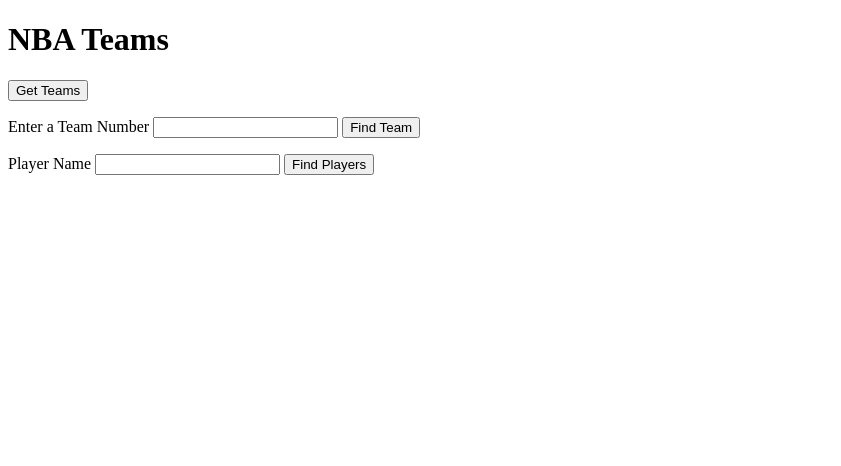
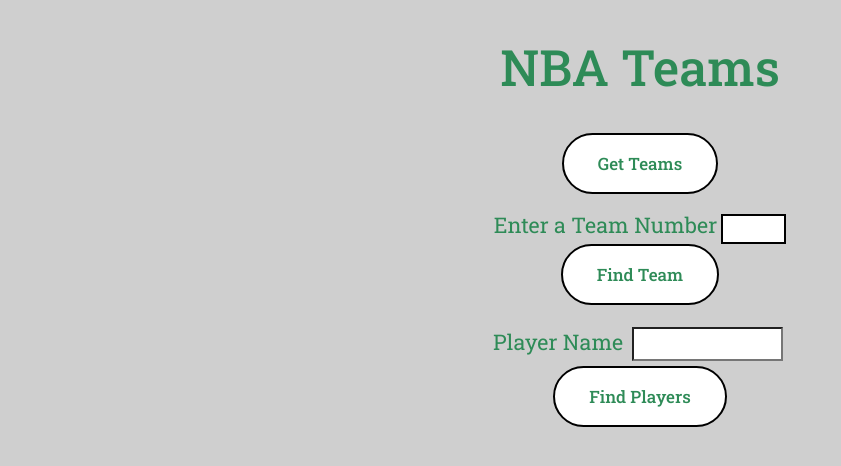
Before and after one commit to duanegero/BasketballAPI, a website built with webpack: page index.html in a window 1280 px wide. Shown: the whole page, without its empty margins (0-841 px from the left). Built offline with Linux system fonts and the light colour scheme.

Commit message:
adding stayling and stylesheet, other small fixes, adding id's to element missing them

```diff
--- a/app.js
+++ b/app.js
@@ -201,6 +201,8 @@
 
         //creating a new paragraph element to hold player info
         const playerPara = document.createElement('p');
+
+        playerPara.setAttribute('id', 'player-para')
         //adding new p element to the div
         playerContainer.appendChild(playerPara);
 
--- a/index.html
+++ b/index.html
@@ -4,10 +4,11 @@
     <meta charset="UTF-8">
     <meta name="viewport" content="width=device-width, initial-scale=1.0">
     <title>Document</title>
+    <link rel="stylesheet" href="./styles.css">
 </head>
 <body>
     <div id="team-list-div">
-        <h1>NBA Teams</h1>
+        <h1 id="main-header">NBA Teams</h1>
         <button id="get-teams-btn" type="button" onclick="fetchTeams()">Get Teams</button>
         <ol id="team-list"></ol>
     </div>
--- /dev/null
+++ b/styles.css
@@ -0,0 +1,119 @@
+@import url('https://fonts.googleapis.com/css2?family=Roboto+Slab:wght@100..900&display=swap');
+
+body{
+    background-color: rgb(207, 207, 207);
+}
+
+#main-header{
+    text-align: center;
+    font-family: "Roboto Slab", serif;
+    font-optical-sizing: auto;
+    font-weight: 500;
+    font-style: normal;
+    font-size: 50px;
+    color: seagreen;
+}
+
+#get-teams-btn {
+    background-color: white;
+    color: seagreen;
+    border-radius: 10em;
+    font-size: 17px;
+    font-weight: 500;
+    padding: 1em 2em;
+    cursor: pointer;
+    transition: all 0.3s ease-in-out;
+    border: 2px solid black;
+    box-shadow: 0 0 0 0 seagreen;
+    display: block;
+    margin: 0 auto;
+    font-family: "Roboto Slab", serif;
+    color: seagreen;
+
+}
+#get-teams-btn:hover {
+    transform: translateY(-4px) translateX(-2px);
+    box-shadow: 2px 5px 0 0 seagreen;
+}
+
+#get-teams-btn:active {
+    transform: translateY(2px) translateX(1px);
+    box-shadow: 0 0 0 0 black;
+}
+
+#team-list{
+    font-family: "Roboto Slab", serif;
+}
+
+#team-info-div {
+    text-align: center;
+}
+
+#teamName-label, #playerName-label, #player-id-label {
+    font-family: "Roboto Slab", serif;
+    text-align: center;
+    font-size: 21.5px;
+    color: seagreen;
+}
+
+#teamIDNumber {
+    width: 50px;
+    padding: 5.5px;
+    border: 2px solid black;
+    text-align: end;
+}
+
+#get-team-btn, #get-player-btn, #player-id-button {
+    background-color: white;
+    color: seagreen;
+    border-radius: 10em;
+    font-size: 17px;
+    font-weight: 500;
+    padding: 1em 2em;
+    cursor: pointer;
+    transition: all 0.3s ease-in-out;
+    border: 2px solid black;
+    box-shadow: 0 0 0 0 seagreen;
+    display: block;
+    margin: 0 auto;
+    font-family: "Roboto Slab", serif;
+    color: seagreen;
+}
+#get-team-btn:hover, #get-player-btn:hover, #player-id-button:hover {
+    transform: translateY(-4px) translateX(-2px);
+    box-shadow: 2px 5px 0 0 seagreen;
+}
+
+#get-team-btn:active, #get-player-btn:active, #player-id-button:active {
+    transform: translateY(2px) translateX(1px);
+    box-shadow: 0 0 0 0 black;
+}
+
+#team-info{
+    font-family: "Roboto Slab", serif;
+    font-size: large;
+    font-weight: 300;
+    color: seagreen;
+}
+
+#player-info-div {
+    text-align: center;
+}
+
+#playerName, #player-id-input {
+    margin: 4.5px;
+    text-align: end;
+    width: 135px;
+    padding: 6px;
+    font-family: "Roboto Slab", serif;
+    background-color: white;
+}
+
+#player-list, #player-para {
+    list-style-type: none;
+    font-family: "Roboto Slab", serif;
+}
+
+#player-id-div{
+    text-align: center;
+}
```
Also changed, not shown: dist/bundle.js.
